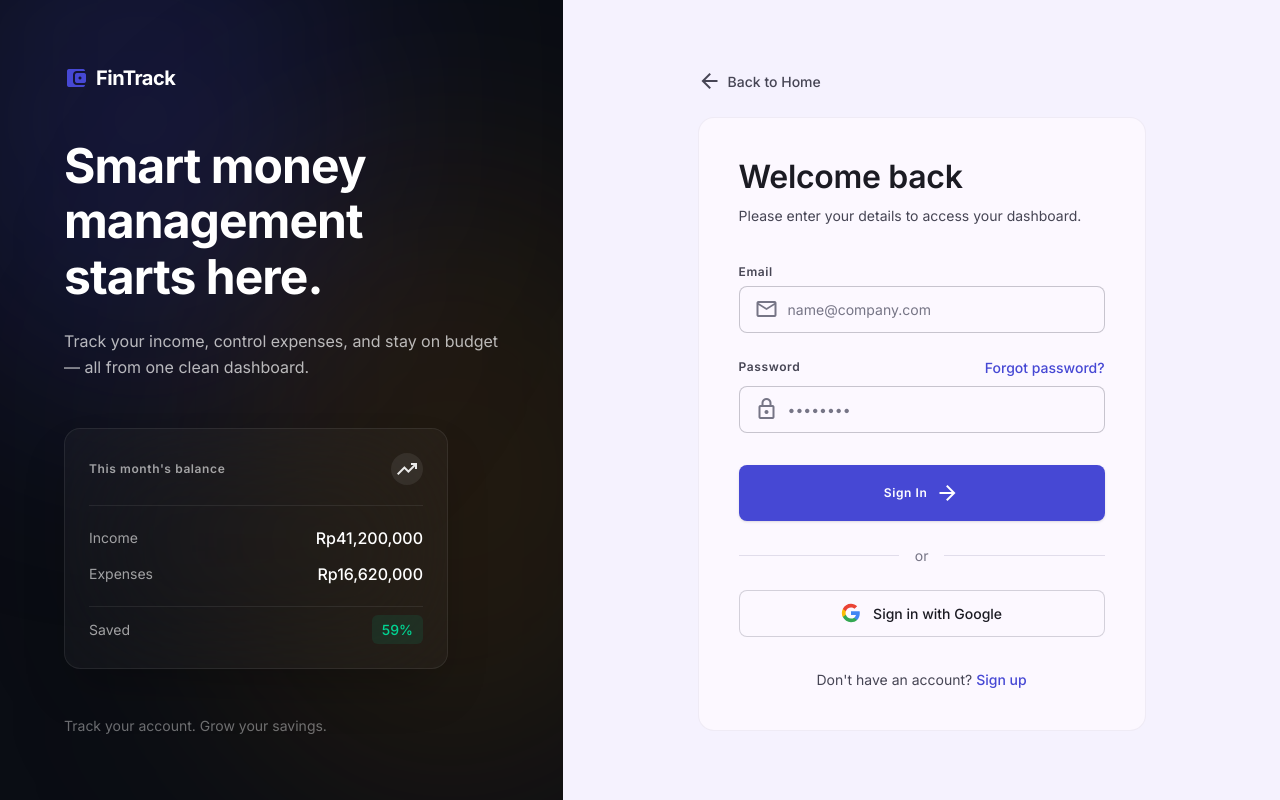
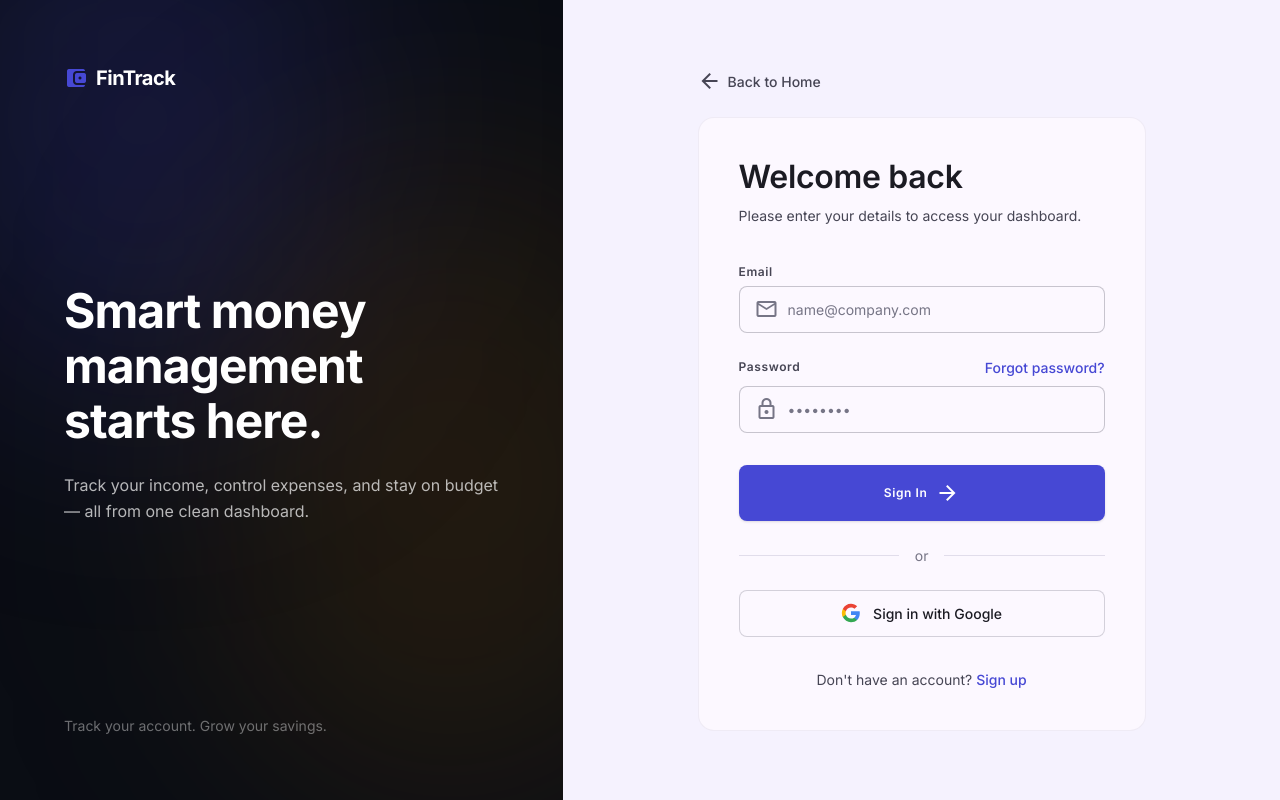
Before and after one commit to WahyutegarNugroho/Finance-Tracker, a Next.js app in the folder apps/web/: page /login in a window 1280 px wide. Built offline with nearby package versions, Linux system fonts and the light colour scheme; no server answers.

Commit message:
style: remove balance card from auth layout panel

```diff
--- a/apps/web/src/components/auth/AuthLayout.tsx
+++ b/apps/web/src/components/auth/AuthLayout.tsx
@@ -34,33 +34,7 @@ export default function AuthLayout({ children, heroTitle, heroSubtitle }: AuthLa
             {heroSubtitle}
           </p>
 
-          <div className="mt-12 rounded-2xl bg-white/[0.03] backdrop-blur-3xl border border-white/[0.08] p-6 max-w-sm shadow-2xl relative overflow-hidden group">
-            {/* Glossy hover effect */}
-            <div className="absolute inset-0 bg-gradient-to-tr from-white/0 via-white/[0.05] to-white/0 opacity-0 group-hover:opacity-100 transition-opacity duration-700 pointer-events-none"></div>
 
-            <div className="flex items-center justify-between mb-5 pb-5 border-b border-white/[0.08]">
-              <span className="font-label-caps text-label-caps text-white/60">
-                This month&apos;s balance
-              </span>
-              <div className="w-8 h-8 rounded-full bg-white/[0.08] flex items-center justify-center">
-                <span className="material-symbols-outlined text-white/90 text-[18px]">trending_up</span>
-              </div>
-            </div>
-            <dl className="flex flex-col gap-3 font-body-sm text-body-sm">
-              <div className="flex items-center justify-between">
-                <dt className="text-white/60">Income</dt>
-                <dd className="font-medium text-white text-base">Rp41,200,000</dd>
-              </div>
-              <div className="flex items-center justify-between">
-                <dt className="text-white/60">Expenses</dt>
-                <dd className="font-medium text-white text-base">Rp16,620,000</dd>
-              </div>
-              <div className="flex items-center justify-between pt-2 mt-2 border-t border-white/[0.08]">
-                <dt className="text-white/60">Saved</dt>
-                <dd className="font-medium text-emerald-400 bg-emerald-400/10 px-2.5 py-1 rounded-md">59%</dd>
-              </div>
-            </dl>
-          </div>
         </div>
 
         <p className="font-body-sm text-body-sm text-white/40 relative z-10">Track your account. Grow your savings.</p>
```
